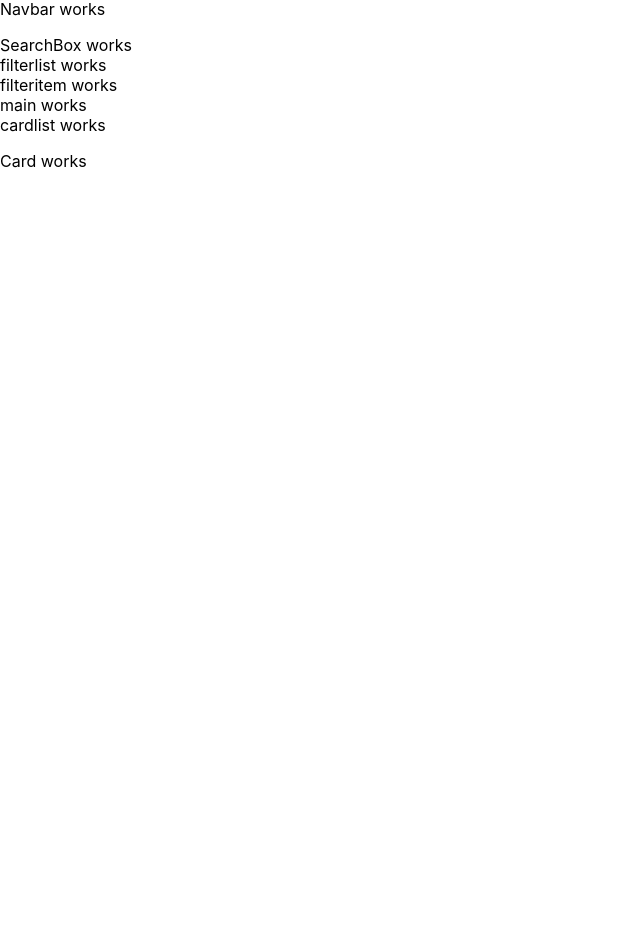
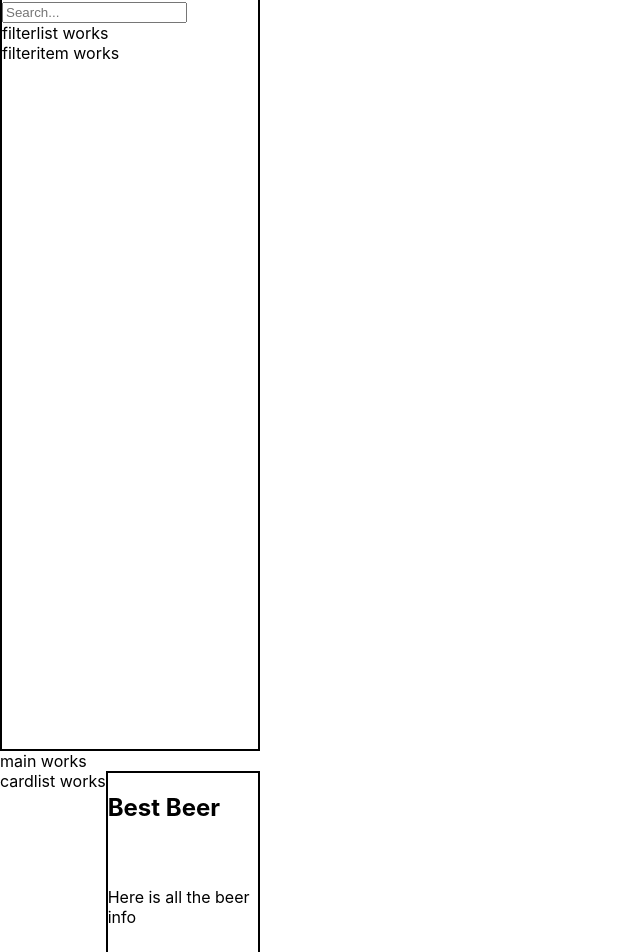
Before and after one commit to Ami-007/punk-api, a React (Create React App) app: page / in a window 1280 px wide. Shown: the part 53-1005 px from the top of the page, without its empty margins (0-640 px from the left). Before the commit the page ends 800 px from the top, so only its background shows below. Built offline with nearby package versions, Linux system fonts and the light colour scheme.

Commit message:
updated styling on nav and searchbox

```diff
--- a/src/App.jsx
+++ b/src/App.jsx
@@ -5,7 +5,6 @@ import NavBar from './components/NavBar/NavBar';
 const App = () => {
   return (
   <div>
-    <p>Hello World!</p>
     <NavBar/>
     <Main/>
   </div>
--- a/src/components/Card/Card.jsx
+++ b/src/components/Card/Card.jsx
@@ -1,8 +1,13 @@
 import React from "react";
+
+import "./Card.scss";
 
 const Card = () => {
     return(
-            <p>Card works</p>
+            <div className="beerCard">
+               <h2>Best Beer</h2>
+               <p> Here is all the beer info</p>
+            </div>
     )
 
 }
--- a/src/components/Card/Card.scss
+++ b/src/components/Card/Card.scss
@@ -0,0 +1,8 @@
+.beerCard {
+    border: 2px solid black;
+    height: 200px;
+    width: 150px;
+    display: flex;
+    flex-direction: row;
+    flex-wrap: wrap;
+}
--- a/src/components/CardList/CardList.jsx
+++ b/src/components/CardList/CardList.jsx
@@ -1,9 +1,11 @@
 import React from "react";
 import Card from "../Card/Card";
 
+import "./CardList.scss";
+
 const CardList = () => {
 
-    return <div>
+    return <div className="cardContainer">
         cardlist works
                 <Card></Card>
             </div>
--- a/src/components/CardList/CardList.scss
+++ b/src/components/CardList/CardList.scss
@@ -0,0 +1,5 @@
+.cardContainer {
+    display: flex;
+    flex-direction: row;
+    flex-wrap: wrap;
+}
--- a/src/components/NavBar/NavBar.jsx
+++ b/src/components/NavBar/NavBar.jsx
@@ -2,13 +2,16 @@ import React from "react";
 import FiltersList from "../FiltersList/FiltersList";
 import SearchBox from "../SearchBox/SearchBox";
 
+import "./NavBar.scss";
+
 const NavBar = () => {
-    return <div>
+        return (
+        <div className="nav">
                 <p>Navbar works</p>
-                <SearchBox/>
-                <FiltersList/>
+                <SearchBox />
+                <FiltersList />
         </div>
-
+        )
 }
 
 export default NavBar;
--- a/src/components/NavBar/NavBar.scss
+++ b/src/components/NavBar/NavBar.scss
@@ -0,0 +1,5 @@
+.nav {
+    border: 2px solid black;
+    height: 100vh;
+    width: 20%;
+}
--- a/src/components/SearchBox/SearchBox.jsx
+++ b/src/components/SearchBox/SearchBox.jsx
@@ -4,7 +4,7 @@ import "./SearchBox.scss";
 const SearchBox = () => {
     return (
         <div>
-            SearchBox works
+            <input type="text" name="Searchbar" placeholder="Search..."/>
         </div>
     )
 }
```
